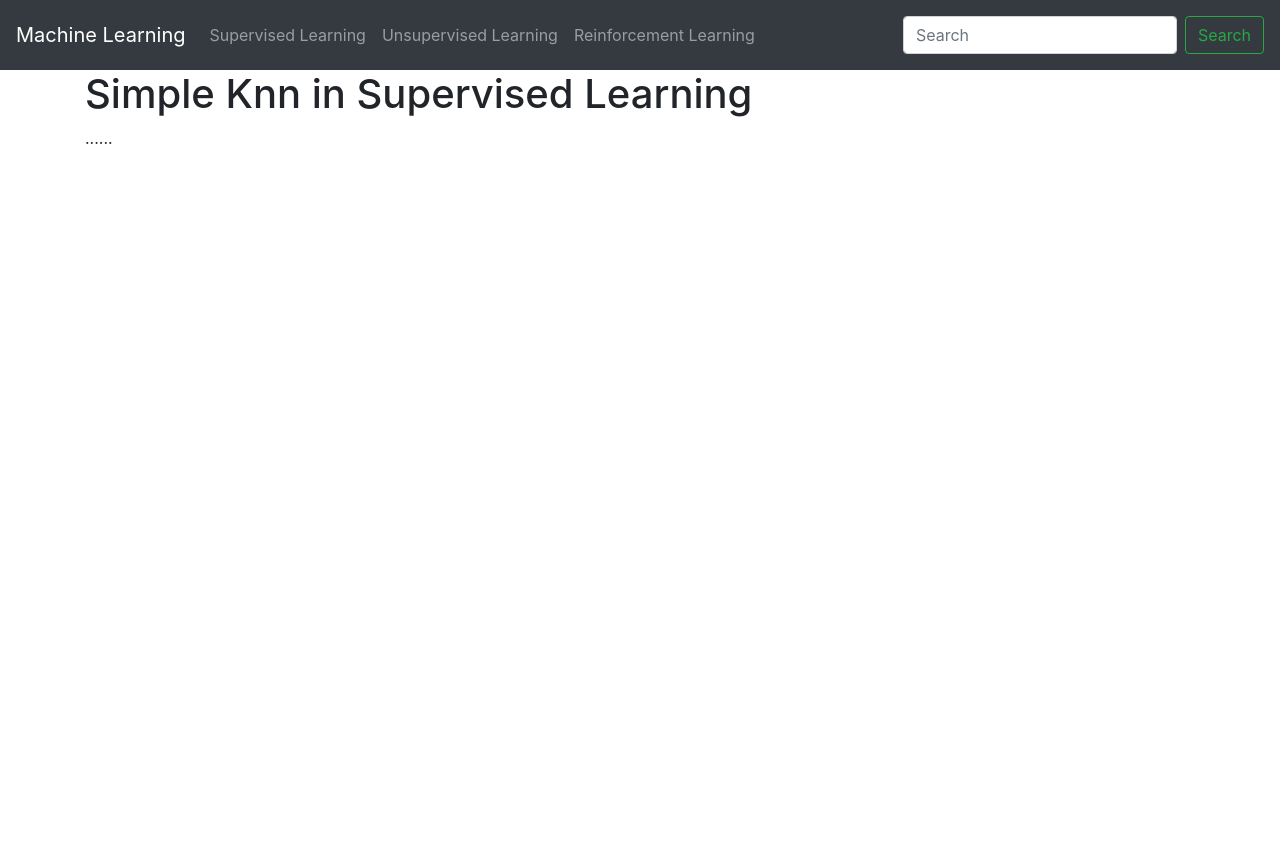
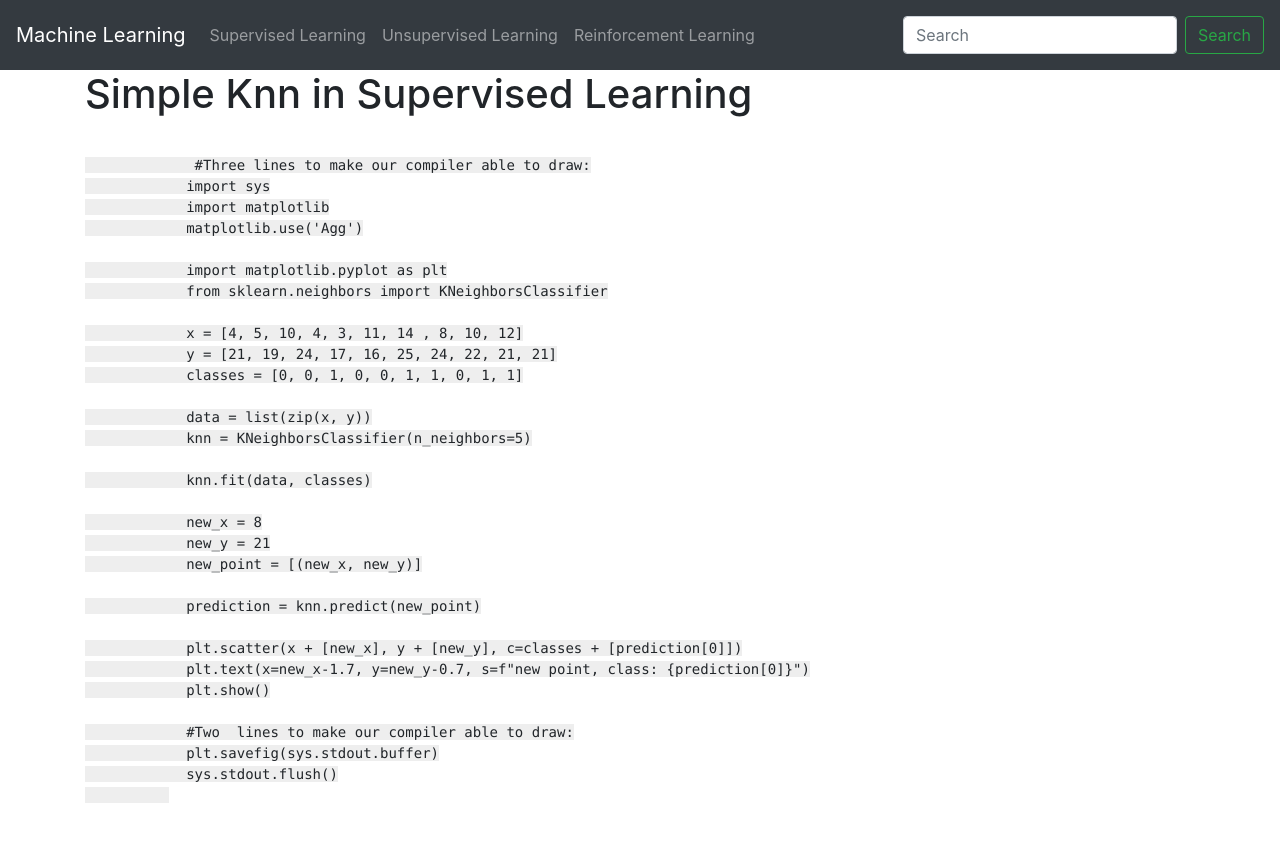
Before and after one commit to AIAML/Machine_Learning, a Django app: page /supervisedlearning/knn/ in a window 1280 px wide. Before the commit the page ends 144 px from the top, so only its background shows below. Run offline with Django 3.2, Linux system fonts and the light colour scheme; some libraries are stand-ins or nearby versions.

Commit message:
machine learning for everyone

```diff
--- a/SupervisedLearning/templates/knn.html
+++ b/SupervisedLearning/templates/knn.html
@@ -1,11 +1,48 @@
 {% extends 'base.html' %}
 
 {% block content %}
-
+    <style>
+    p { color: red; }
+    code { background-color: #eee; }
+    </style>
     <div class="container">
     <h1> Simple Knn in Supervised Learning </h1>
     <p>
-        ......
+        <pre>
+          <code>
+             #Three lines to make our compiler able to draw:
+            import sys
+            import matplotlib
+            matplotlib.use('Agg')
+
+            import matplotlib.pyplot as plt
+            from sklearn.neighbors import KNeighborsClassifier
+
+            x = [4, 5, 10, 4, 3, 11, 14 , 8, 10, 12]
+            y = [21, 19, 24, 17, 16, 25, 24, 22, 21, 21]
+            classes = [0, 0, 1, 0, 0, 1, 1, 0, 1, 1]
+
+            data = list(zip(x, y))
+            knn = KNeighborsClassifier(n_neighbors=5)
+
+            knn.fit(data, classes)
+
+            new_x = 8
+            new_y = 21
+            new_point = [(new_x, new_y)]
+
+            prediction = knn.predict(new_point)
+
+            plt.scatter(x + [new_x], y + [new_y], c=classes + [prediction[0]])
+            plt.text(x=new_x-1.7, y=new_y-0.7, s=f"new point, class: {prediction[0]}")
+            plt.show()
+
+            #Two  lines to make our compiler able to draw:
+            plt.savefig(sys.stdout.buffer)
+            sys.stdout.flush()
+          </code>
+        </pre>
+
     </p>
     </div>
 
```
